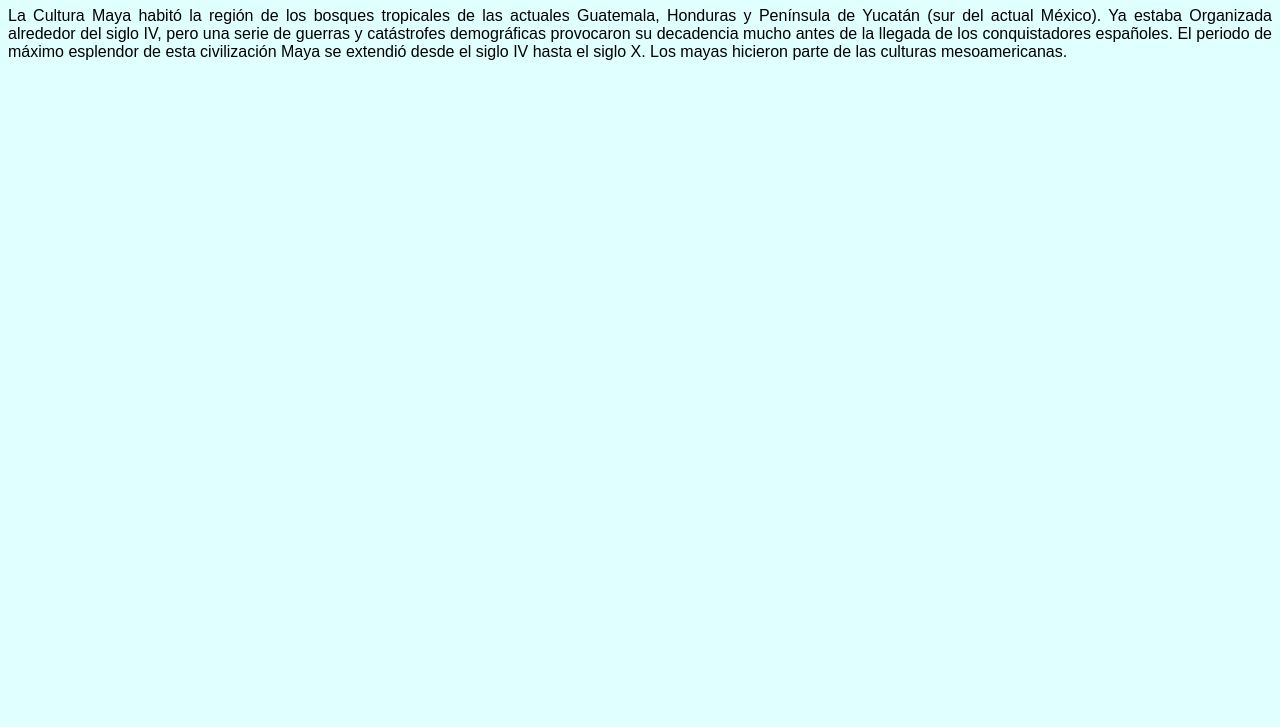
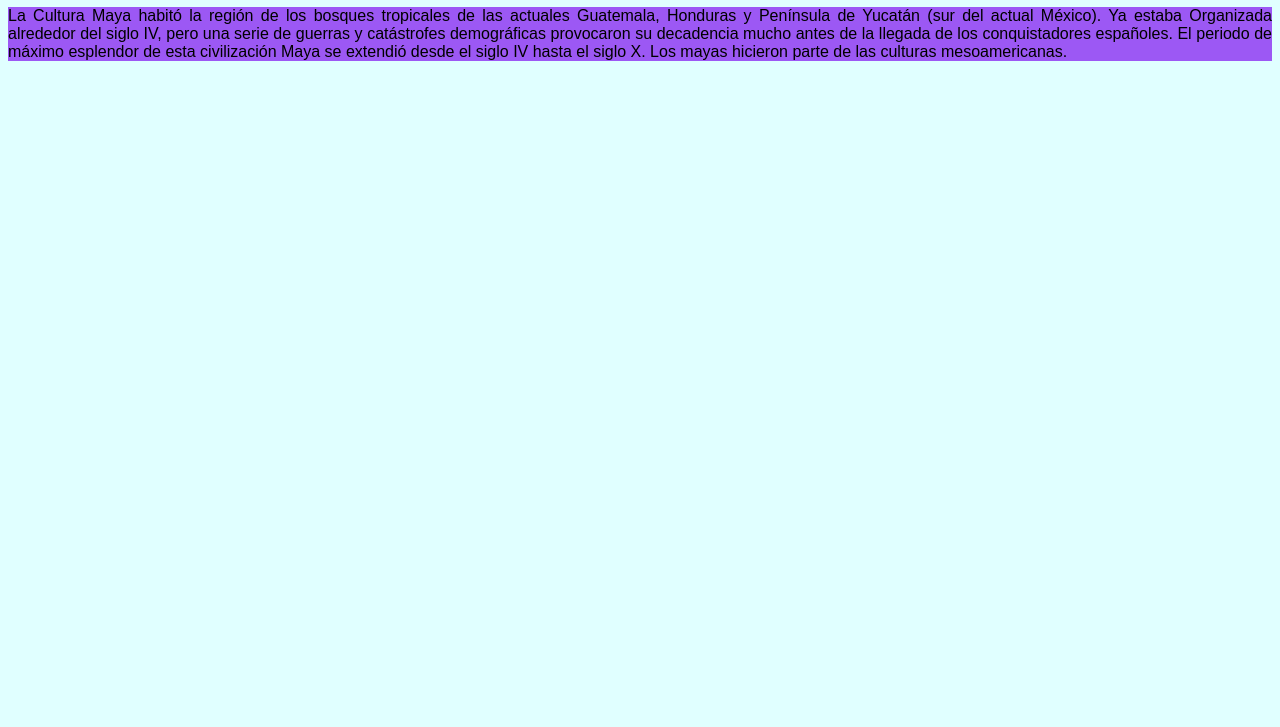
Before and after one commit to LauraAvalos/DiplomadoWeb, a plain HTML site: page estilo1.html in a window 1280 px wide. Shown: the part 73-800 px from the top of the page. Drawn offline with Linux system fonts and the light colour scheme.

Commit message:
Prefijos

```diff
--- a/estilo1.html
+++ b/estilo1.html
@@ -18,6 +18,8 @@
             font-family: Arial, Helvetica, sans-serif;
             font-size: medium;
             text-align: justify;
+            background-image: -moz-linear-gradient(top, #f4af58, #ff0000);
+            background-color: #9c58f4;
         }
     </style>
 </head>
```
